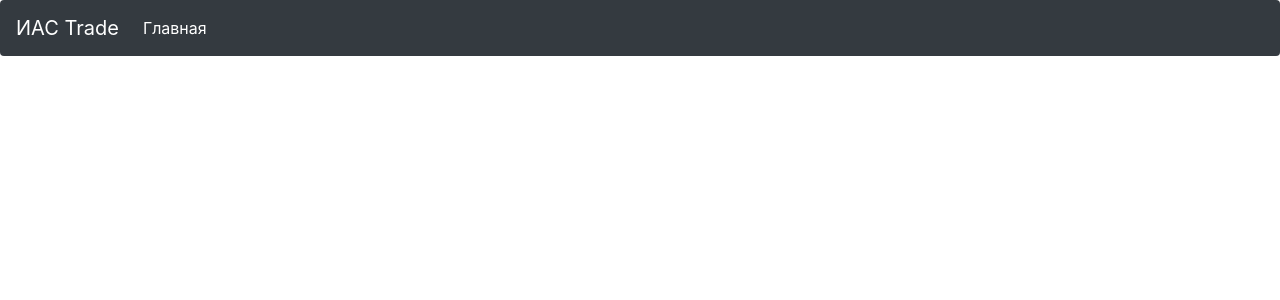
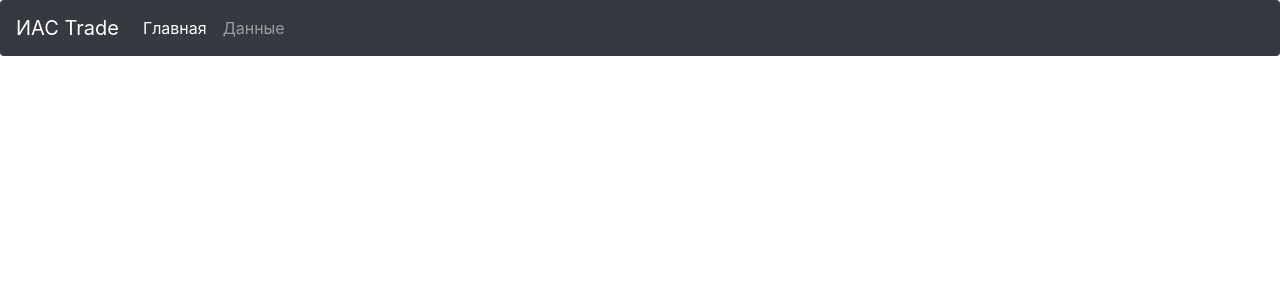
Before and after one commit to losansa/dipl, a Django app: page / in a window 1280 px wide. Shown: the top 300 px of the page. Run offline with Django 3.2, Linux system fonts and the light colour scheme; some libraries are stand-ins or nearby versions.

Commit message:
DP-7 Ссылка на таблицу на главной ф.

```diff
--- a/pages/templates/pages/main.html
+++ b/pages/templates/pages/main.html
@@ -23,7 +23,9 @@
         <li class="nav-item active">
           <a class="nav-link" href="{%url ''%}">Главная<span class="sr-only">(current)</span></a>
         </li>
-
+        <li class="nav-item">
+          <a class="nav-link" href="/table">Данные</a>
+        </li>
       </ul>
       <!-- <span class="user">
         {% if request.user.is_authenticated %}
```
